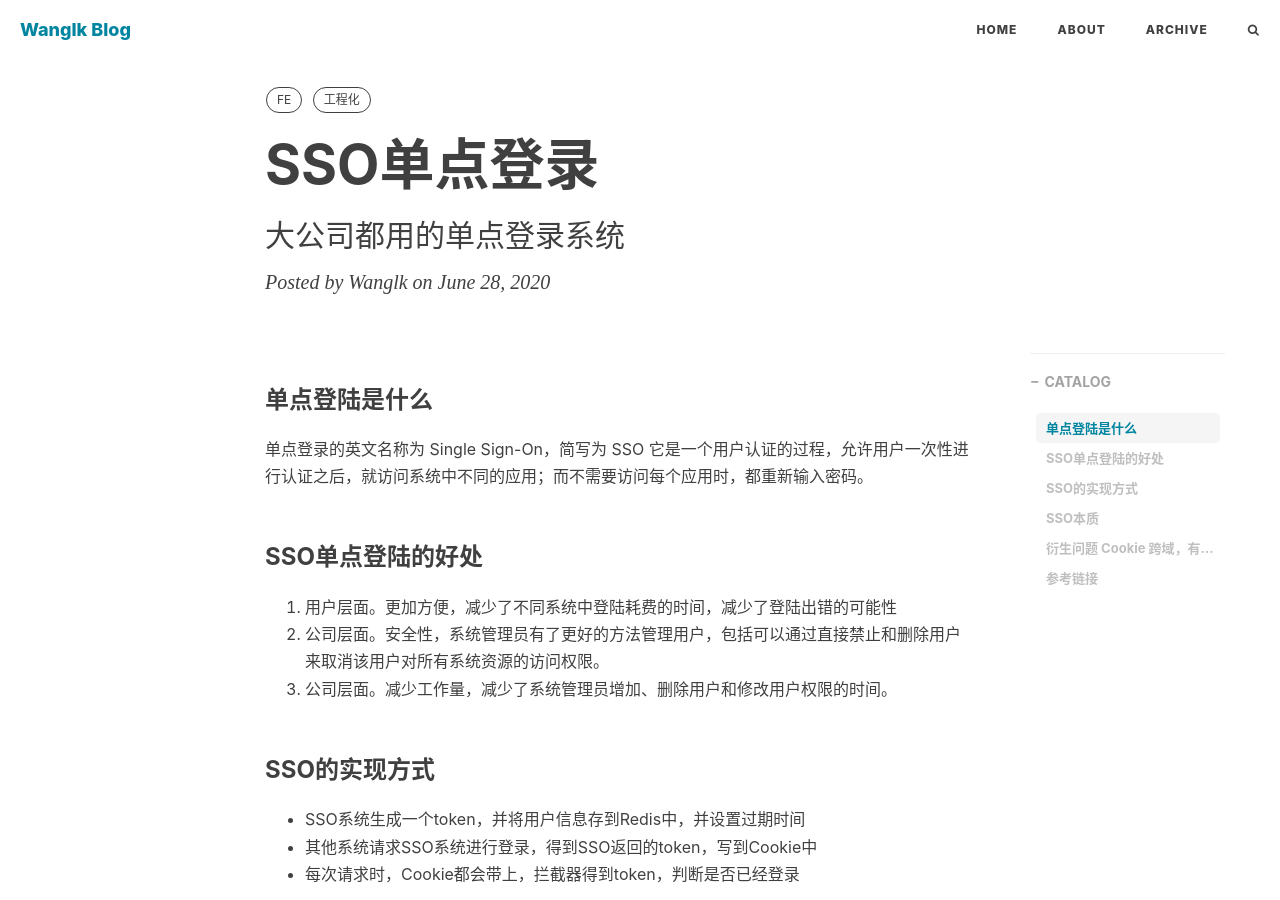
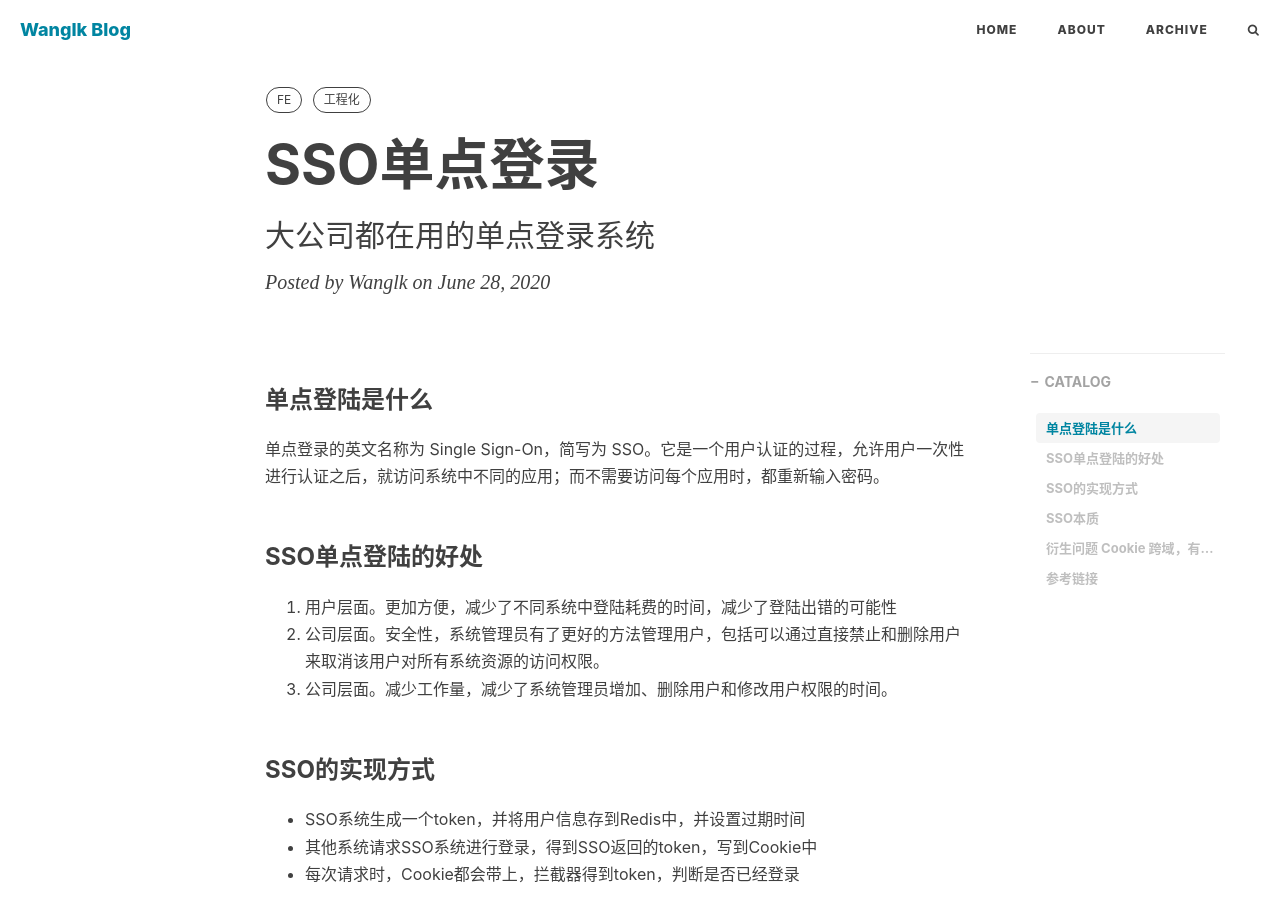
Before and after one commit to wlk1204/wlk1204.github.io, a Jekyll site: the page built from _posts/2020/2020-06-28-fe-sso.md, in a window 1280 px wide and 900 px high. Built offline with Jekyll 4.4.1, drawn with Linux system fonts in a browser that asks for light colours; nearby versions of some CDN libraries; comment, search, counter and statistics services are not loaded.

Commit message:
update: some

```diff
--- a/_config.yml
+++ b/_config.yml
@@ -13,8 +13,8 @@ future: true
 
 # SNS settings
 RSS: false
-weibo_username: 5240351144
-zhihu_username: wang-shu-shu-ne
+weibo_username: wlk1204
+zhihu_username: wlk1204
 github_username: wlk1204
 twitter_username: wlk1204
 #facebook_username:  wlk1204
--- a/_posts/2020/2020-06-28-fe-sso.md
+++ b/_posts/2020/2020-06-28-fe-sso.md
@@ -1,6 +1,6 @@
 ---
 title: "SSO单点登录"
-subtitle: "大公司都用的单点登录系统"
+subtitle: "大公司都在用的单点登录系统"
 layout: post
 author: "Wanglk"
 header-style: text
@@ -10,7 +10,7 @@ tags:
 ---
 
 ### 单点登陆是什么
-单点登录的英文名称为 Single Sign-On，简写为 SSO 它是一个用户认证的过程，允许用户一次性进行认证之后，就访问系统中不同的应用；而不需要访问每个应用时，都重新输入密码。
+单点登录的英文名称为 Single Sign-On，简写为 SSO。它是一个用户认证的过程，允许用户一次性进行认证之后，就访问系统中不同的应用；而不需要访问每个应用时，都重新输入密码。
 
 ### SSO单点登陆的好处
 1. 用户层面。更加方便，减少了不同系统中登陆耗费的时间，减少了登陆出错的可能性
```
Also changed, not shown: README.md.
